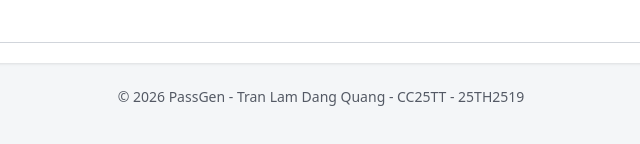
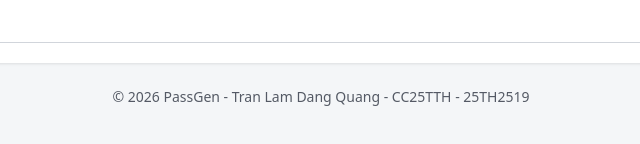
Before and after one commit to quangtldcc25tth-cell/passgen, a plain HTML site: page index.html in a window 1280 px wide. Shown: the part 630-774 px from the top of the page, 319-959 px from the left. Drawn offline with Linux system fonts and the light colour scheme.

Commit message:
cập nhật readme

```diff
--- a/index.html
+++ b/index.html
@@ -70,7 +70,7 @@
   </main>
 
   <footer class="footer">
-    © 2026 PassGen - Tran Lam Dang Quang - CC25TT - 25TH2519
+    © 2026 PassGen - Tran Lam Dang Quang - CC25TTH - 25TH2519
   </footer>
 
   <script src="script.js"></script>
```
Also changed, not shown: giao-dien.png (added), 1 other file.
